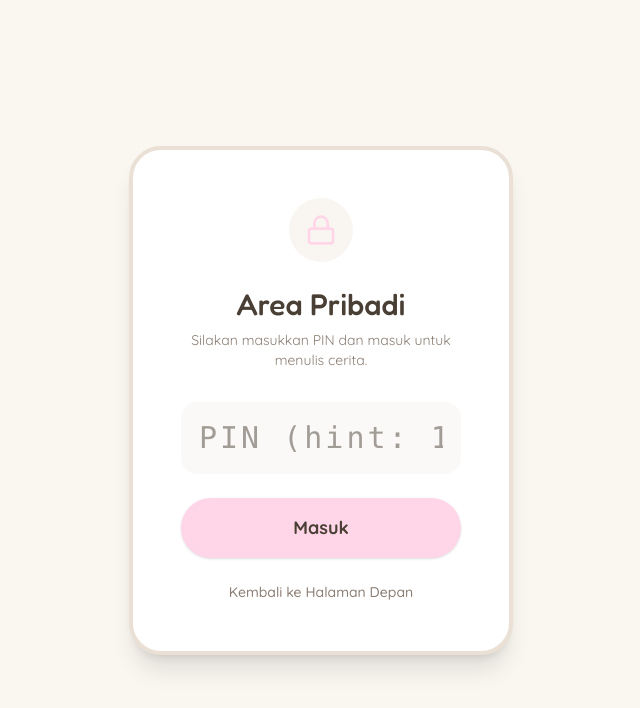
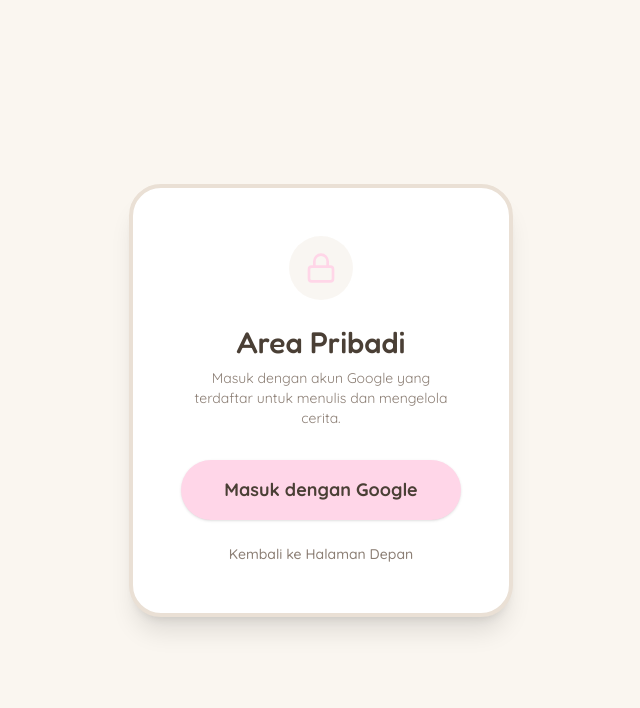
Before and after one commit to JessenReinhart/buku-cerita-vita, a React (Vite) app: page /admin in a window 1280 px wide. Shown: the top 708 px of the page, without its empty margins (319-959 px from the left). Built offline with nearby package versions, Linux system fonts and the light colour scheme; no server answers; the database is empty.

Commit message:
refactor: remove redundant PIN input and simplify login to direct Google OAuth

```diff
--- a/src/components/AdminSite.tsx
+++ b/src/components/AdminSite.tsx
@@ -22,7 +22,6 @@ export function AdminSite({ entries, onSaveEntry, onDeleteEntry }: AdminSiteProp
   const [activeTab, setActiveTab] = useState<Tab>('feed');
   const [user, setUser] = useState<User | null>(null);
   const [isAuthLoading, setIsAuthLoading] = useState(true);
-  const [pin, setPin] = useState('');
   const [showOnboarding, setShowOnboarding] = useState(false);
 
   const ALLOWED_EMAILS = ['alvitafabiola@gmail.com', 'shawtynewt@gmail.com', 'jessenreinharts@gmail.com'];
@@ -51,10 +50,6 @@ export function AdminSite({ entries, onSaveEntry, onDeleteEntry }: AdminSiteProp
   };
 
   const handleLogin = async () => {
-    if (pin !== '1432') {
-      alert('PIN salah!');
-      return;
-    }
     try {
       await signInWithGoogle();
     } catch (error: any) {
@@ -85,22 +80,13 @@ export function AdminSite({ entries, onSaveEntry, onDeleteEntry }: AdminSiteProp
             <Lock size={32} />
           </div>
           <h2 className="text-3xl font-display font-medium text-brown-dark mb-2">Area Pribadi</h2>
-          <p className="text-brown-muted mb-8 text-sm">Silakan masukkan PIN dan masuk untuk menulis cerita.</p>
-
-          <input
-            type="password"
-            placeholder="PIN (hint: 1432)"
-            className="w-full text-center text-3xl tracking-widest p-4 rounded-2xl bg-sand/20 border-2 border-transparent focus:border-blush/50 outline-none mb-6 font-mono text-brown-dark"
-            value={pin}
-            onChange={(e) => setPin(e.target.value)}
-            onKeyDown={(e) => e.key === 'Enter' && handleLogin()}
-          />
+          <p className="text-brown-muted mb-8 text-sm">Masuk dengan akun Google yang terdaftar untuk menulis dan mengelola cerita.</p>
 
           <button
             onClick={handleLogin}
-            className="w-full py-4 rounded-full bg-blush text-brown-dark font-bold text-lg hover:bg-blush/90 transition-colors shadow-sm"
+            className="w-full py-4 rounded-full bg-blush text-brown-dark font-bold text-lg hover:bg-blush/80 active:scale-95 transition-all shadow-sm flex items-center justify-center gap-2"
           >
-            Masuk
+            Masuk dengan Google
           </button>
 
           <Link to="/" className="inline-block mt-6 text-sm text-brown-muted hover:text-brown-dark font-medium transition-colors">
```
